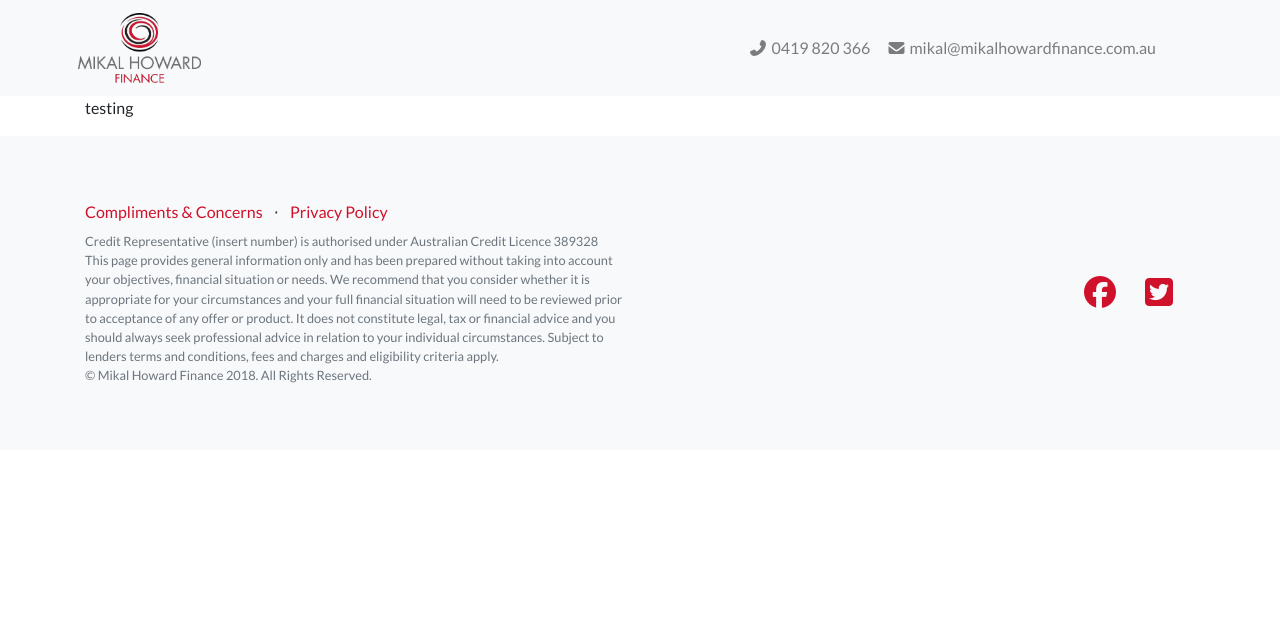
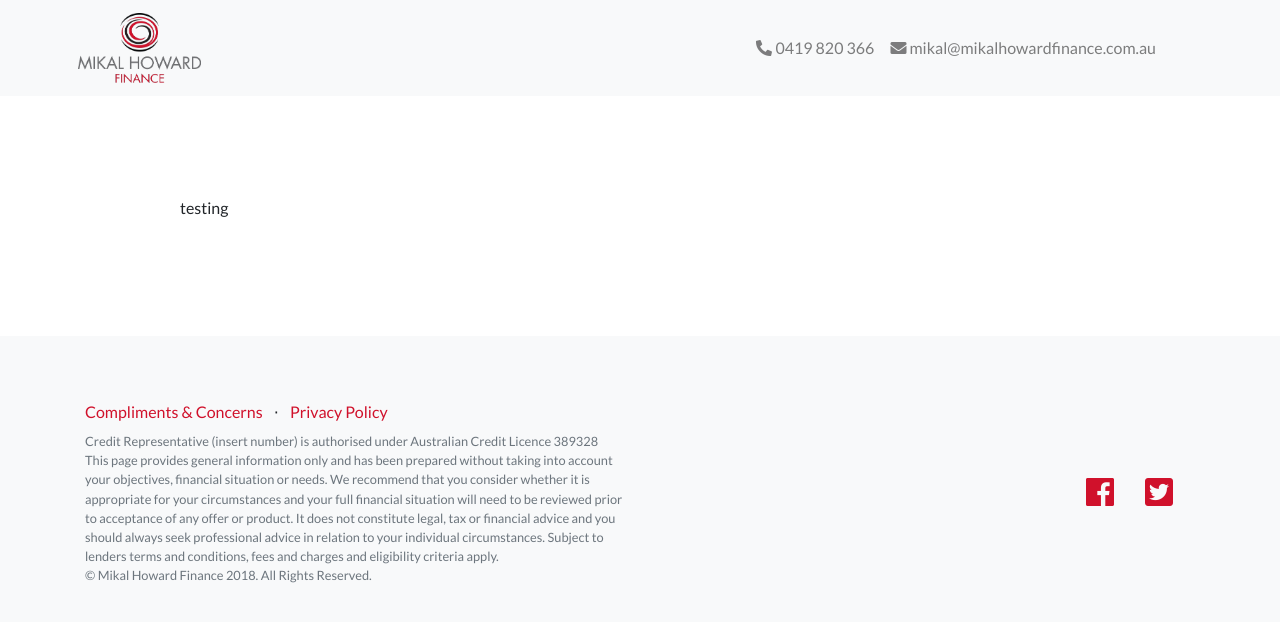
Before and after one commit to MikalHoward/mikalhoward.github.io, a Jekyll site: the page built from test.markdown, in a window 1280 px wide. Shown: the top 622 px of the page. Built offline with Jekyll 4.4.1, drawn with Linux system fonts in a browser that asks for light colours; nearby versions of some CDN libraries; library files that are not in the unit come from our copies.

Commit message:
page layout update

```diff
--- a/_layouts/page.html
+++ b/_layouts/page.html
@@ -10,24 +10,23 @@
 
     <title>{{ page.title }}</title>
 
-    <!-- Bootstrap core CSS
-    <link href="vendor/bootstrap/css/bootstrap.min.css" rel="stylesheet"> -->
+    <!-- Bootstrap core CSS -->
     <link rel="stylesheet" href="https://stackpath.bootstrapcdn.com/bootstrap/4.1.3/css/bootstrap.min.css" integrity="sha384-MCw98/SFnGE8fJT3GXwEOngsV7Zt27NXFoaoApmYm81iuXoPkFOJwJ8ERdknLPMO" crossorigin="anonymous">
     <link rel="stylesheet" href="https://use.fontawesome.com/releases/v5.5.0/css/all.css" integrity="sha384-B4dIYHKNBt8Bc12p+WXckhzcICo0wtJAoU8YZTY5qE0Id1GSseTk6S+L3BlXeVIU" crossorigin="anonymous">
+
     <!-- Custom fonts for this template -->
-    <link href="vendor/fontawesome-free/css/all.min.css" rel="stylesheet">
     <link rel="stylesheet" href="https://cdnjs.cloudflare.com/ajax/libs/simple-line-icons/2.4.1/css/simple-line-icons.css">
     <link href="https://fonts.googleapis.com/css?family=Lato:300,400,700,300italic,400italic,700italic" rel="stylesheet" type="text/css">
 
     <!-- Custom styles for this template -->
-    <link href="css/landing-page.css" rel="stylesheet">
-    <link href="css/style.css" rel="stylesheet">
+    <link href="../css/landing-page.css" rel="stylesheet">
+    <link href="../css/style.css" rel="stylesheet">
   </head>
   <body>
 
   <nav class="navbar navbar-expand-md navbar-light bg-light static-top">
     <a class="navbar-brand" href="index.html">
-      <img src="img/logo.png" height="70" alt="">
+      <img src="../img/logo.png" height="70" alt="">
     </a>
     <button class="navbar-toggler" type="button" data-toggle="collapse" data-target="#navbarSupportedContent" aria-controls="navbarSupportedContent" aria-expanded="false" aria-label="Toggle navigation">
       <span class="navbar-toggler-icon"></span>
@@ -48,11 +47,11 @@
   <section class="container">
 
   	<div class="row">
-
-  		<div class="col-md-10">
+  		<div class="col-md-1"></div>
+  		<div class="col-md-10 page-content">
        {{ content }}
       </div>
-
+      <div class="col-md-1"></div>
     </div>
   </section>
 
@@ -108,8 +107,8 @@
     </footer>
 
     <!-- Bootstrap core JavaScript -->
-    <script src="vendor/jquery/jquery.min.js"></script>
-    <script src="vendor/bootstrap/js/bootstrap.bundle.min.js"></script>
+    <script src="../jquery/jquery.min.js"></script>
+    <script src="../js/bootstrap.bundle.min.js"></script>
 
   </body>
 
--- a/css/style.css
+++ b/css/style.css
@@ -74,3 +74,8 @@
 a:hover {
   color:#8E0A1D;
 }
+
+.page-content {
+  padding-top:100px;
+  padding-bottom:100px;
+}
--- a/index.html
+++ b/index.html
@@ -22,10 +22,6 @@
     <link href="css/landing-page.css" rel="stylesheet">
     <link href="css/style.css" rel="stylesheet">
   </head>
-  <style>
-
-
-  </style>
   <body>
 
   <nav class="navbar navbar-expand-md navbar-light bg-light static-top">
```
